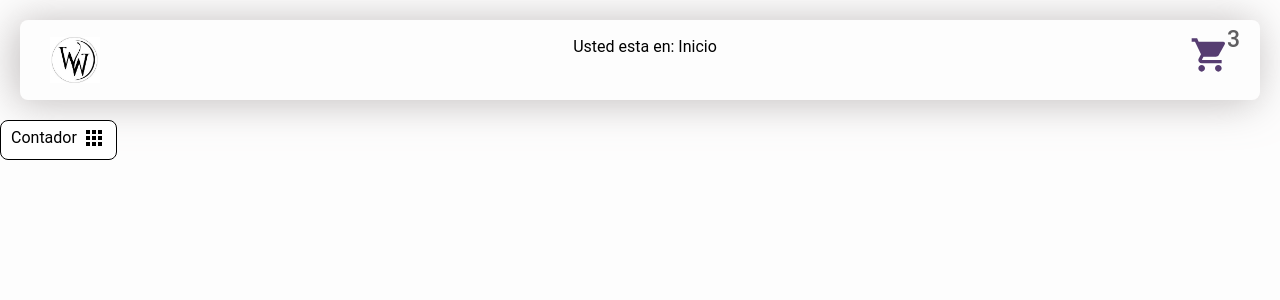
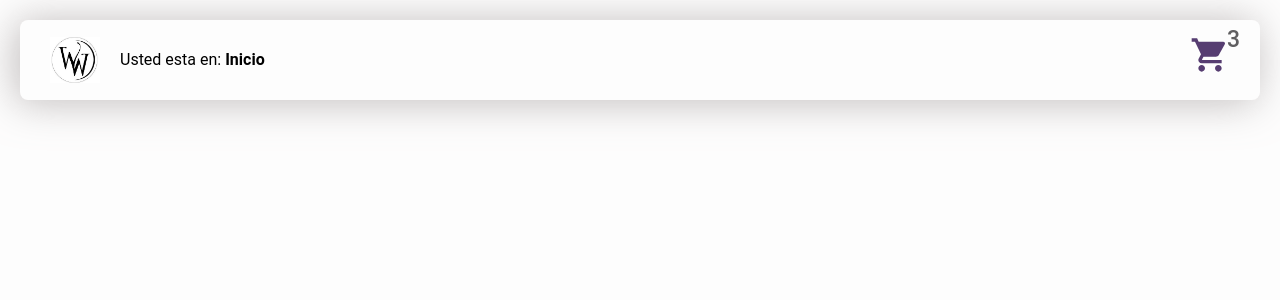
Before and after one commit to wenwettel/e-commerce, a React (Create React App) app: page / in a window 1280 px wide. Shown: the top 300 px of the page. Built offline with nearby package versions, Linux system fonts and the light colour scheme.

Commit message:
organizacion de carpetas y limpieza de codigo

```diff
--- a/src/App.js
+++ b/src/App.js
@@ -1,25 +1,10 @@
 import './App.css';
 import Navbar from './components/Navbar/Navbar';
-import Counter from './components/Counter/Counter';
-import Button from './components/Button/Button';
-import AppsIcon from '@mui/icons-material/Apps';
-import { useState } from 'react';
 
 function App() {
-  //Estado para mostrar el contador
-  const [isShow, setIsShow] = useState(false);
-  const handleClick = () => {
-    setIsShow(!isShow);
-  };
   return (
     <>
       <Navbar />
-      {/* Contador con renderizado condicional  */}
-      {isShow && <Counter />}
-      <Button handleClick={handleClick}>
-        Contador
-        <AppsIcon />
-      </Button>
     </>
   );
 }
--- a/src/components/CartWidget/CarWidget.jsx
+++ b/src/components/CartWidget/CarWidget.jsx
@@ -1,5 +1,6 @@
 import ShoppingCartIcon from '@mui/icons-material/ShoppingCart';
 import './cartWidget.css';
+//import ListProductCart from '../ListProductsCart/ListProductsCart';
 
 function CarWidget({ number, clickEnCarrito, isShowModal }) {
   return (
@@ -9,7 +10,7 @@ function CarWidget({ number, clickEnCarrito, isShowModal }) {
         onClick={() => clickEnCarrito('Carrito')}
       />
       <span className="cartNumber">{number}</span>
-      {/* {isShowModal && <Modal />} */}
+      {/* {isShowModal && <ListProductCart />} */}
     </div>
   );
 }
--- a/src/components/Modal/Modal.jsx
+++ b/src/components/ListProductsCart/ListProductsCart.jsx
@@ -1,6 +1,6 @@
 import React from 'react';
 
-function Modal() {
+function ListProductCart() {
   return (
     <div>
       <ul>
@@ -12,4 +12,4 @@ function Modal() {
   );
 }
 
-export default Modal;
+export default ListProductCart;
--- a/src/components/Navbar/Navbar.jsx
+++ b/src/components/Navbar/Navbar.jsx
@@ -14,13 +14,17 @@ function Navbar() {
 
   return (
     <div className="navBar">
+      <div className="container-logo">
         <img
           src={Logo}
           alt="logo"
           className="logo"
           onClick={() => clickEnCarrito('Inicio')}
         />
-      <span>Usted esta en: {section}</span>
+        <span>
+          Usted esta en: <b>{section}</b>
+        </span>
+      </div>
       <CarWidget
         number={3}
         clickEnCarrito={clickEnCarrito}
--- a/src/components/Navbar/navBarStyled.css
+++ b/src/components/Navbar/navBarStyled.css
@@ -16,8 +16,16 @@
 h1 span{
   font-size: 15px;
 }
+
+.container-logo{
+  display: flex;
+  align-items: center;
+  gap:20px;
+}
+
 .logo{
   object-fit: contain;
   width: 50px;
   height: 50px;
+
 }
```
Also changed, not shown: src/components/commons/Button/Button.jsx (renamed from src/components/Button/Button.jsx), src/components/commons/Button/styled.css (renamed from src/components/Button/styled.css), src/components/commons/CustomInput/CustomInput.jsx (renamed from src/components/CustomInput/CustomInput.jsx), src/components/commons/Headings/Layout/Layout.jsx (renamed from src/components/Layout/Layout.jsx), src/components/commons/Headings/Layout/styled.css (renamed from src/components/Layout/styled.css). Lines whose indentation alone changed are shown as unchanged.
